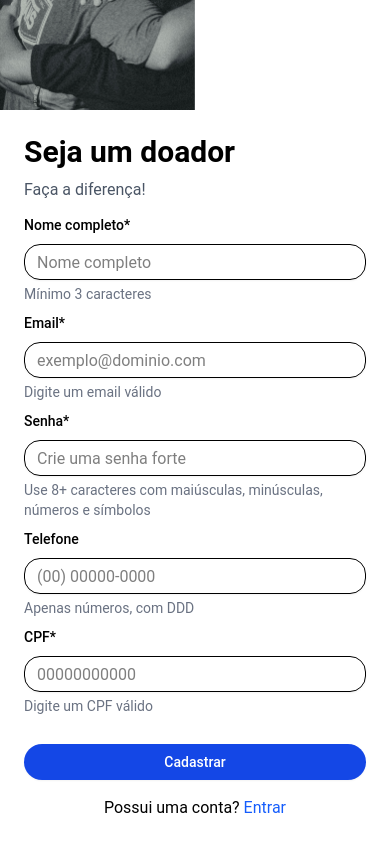
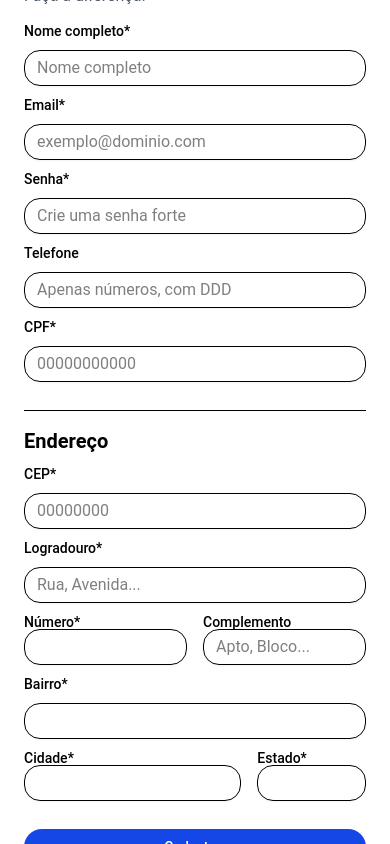
Before and after one commit to cfmiila/apoia, a Next.js app in the folder frontend/apoia-app/: page /cadastro-doador in a window 390 px wide. Built offline with nearby package versions, Linux system fonts and the light colour scheme.

Commit message:
Alterações em cadastro-doador

```diff
--- a/frontend/apoia-app/src/app/cadastro-doador/page.jsx
+++ b/frontend/apoia-app/src/app/cadastro-doador/page.jsx
@@ -18,36 +18,103 @@ const validarCPF = (cpf) => {
 };
 
 export default function CadastroDoador() {
+  // --- MUDANÇA: Adicionando o objeto aninhado 'endereco' ---
   const [formData, setFormData] = useState({
     nome: "",
     email: "",
     senha: "",
     telefone: "",
     cpf: "",
+    endereco: {
+      cep: "",
+      logradouro: "",
+      numero: "",
+      complemento: "",
+      bairro: "",
+      cidade: "",
+      estado: "",
+    },
   });
 
     const [mensagem, setMensagem] = useState({ text: "", type: "" });
     const [isLoading, setIsLoading] = useState(false);
 
+    const [isLoadingCep, setIsLoadingCep] = useState(false);
+
     const handleChange = (e) => {
       const { name, value } = e.target;
+      const isEnderecoField = name.startsWith("endereco.");
 
-    if (name === "cpf" || name === "telefone") {
-      const onlyNums = value.replace(/\D/g, "").slice(0, 11);
-      setFormData((prev) => ({ ...prev, [name]: onlyNums }));
+
+    if (name === "cpf" || name === "telefone" || name === "endereco.cep") {
+        const onlyNums = value.replace(/\D/g, "");
+        if (isEnderecoField) {
+            const field = name.split(".")[1];
+            setFormData((prev) => ({
+              ...prev,
+              endereco: { ...prev.endereco, [field]: onlyNums },
+            }));
+        } else {
+            setFormData((prev) => ({ ...prev, [name]: onlyNums.slice(0, 11) }));
+        }
+    } else {
+        if (isEnderecoField) {
+          const field = name.split(".")[1];
+          setFormData((prev) => ({
+            ...prev,
+            endereco: { ...prev.endereco, [field]: value },
+          }));
         } else {
           setFormData((prev) => ({ ...prev, [name]: value }));
         }
+    }
   };
+
+  // Função para buscar CEP na API ViaCEP ---
+  const handleCepBlur = async (e) => {
+    const cep = e.target.value.replace(/\D/g, "");
+
+    if (cep.length !== 8) {
+      return;
+    }
+
+    setIsLoadingCep(true);
+    try {
+      const response = await fetch(`https://viacep.com.br/ws/${cep}/json/`);
+      const data = await response.json();
+
+      if (data.erro) {
+        setMensagem({ text: "CEP não encontrado.", type: "error" });
+        return;
+      }
+
+      setFormData((prev) => ({
+        ...prev,
+        endereco: {
+          ...prev.endereco,
+          logradouro: data.logradouro,
+          bairro: data.bairro,
+          cidade: data.localidade,
+          estado: data.uf,
+        },
+      }));
+      setMensagem({ text: "", type: "" });
+    } catch (error) {
+      setMensagem({ text: "Erro ao buscar CEP.", type: "error" });
+    } finally {
+      setIsLoadingCep(false);
+    }
+  };
+
 
   const handleSubmit = async (e) => {
     e.preventDefault();
 
+    // Validações básicas
     if (!formData.nome || formData.nome.length < 3) {
       setMensagem({ text: "Nome deve ter pelo menos 3 caracteres", type: "error" });
       return;
     }
-
     if (!validarSenhaForte(formData.senha)) {
       setMensagem({
         text: "Senha deve ter 8+ caracteres com maiúsculas, minúsculas, números e símbolos",
@@ -55,13 +122,19 @@ export default function CadastroDoador() {
       });
       return;
     }
-
     if (!validarCPF(formData.cpf)) {
       setMensagem({ text: "CPF inválido", type: "error" });
       return;
     }
+    // --- NOVO: Validação de endereço ---
+    if (!formData.endereco.cep || !formData.endereco.numero) {
+      setMensagem({ text: "CEP e Número são obrigatórios.", type: "error" });
+      return;
+    }
+
 
     setIsLoading(true);
+    setMensagem({ text: "", type: "" });
 
     try {
       const response = await fetch("http://localhost:3100/usuario/create", {
@@ -70,7 +143,7 @@ export default function CadastroDoador() {
           "Content-Type": "application/json",
           Accept: "application/json",
         },
-        body: JSON.stringify({ ...formData }),
+        body: JSON.stringify(formData),
       });
 
       const data = await response.json();
@@ -80,7 +153,12 @@ export default function CadastroDoador() {
       }
 
       setMensagem({ text: "Doador cadastrado com sucesso!", type: "success" });
-      setFormData({ nome: "", email: "", senha: "", telefone: "", cpf: "" });
+
+      setFormData({
+        nome: "", email: "", senha: "", telefone: "", cpf: "",
+        endereco: { cep: "", logradouro: "", numero: "", complemento: "", bairro: "", cidade: "", estado: "" }
+      });
+
     } catch (error) {
       setMensagem({
         text: error.message.includes("Failed to fetch")
@@ -95,8 +173,7 @@ export default function CadastroDoador() {
 
   return (
     <div className="flex flex-col md:flex-row h-screen">
-      {/* Lado da Imagem */}
-      <div className="w-1/2 h-screen bg-gray-200 relative">
+      <div className="hidden md:block w-1/2 h-screen bg-gray-200 relative">
         <div className="absolute inset-0">
           <Image
             src="/doador-image.png"
@@ -107,8 +184,8 @@ export default function CadastroDoador() {
         </div>
       </div>
 
-      {/* Formulário */}
-      <div className="w-full md:w-1/2 flex flex-col justify-center p-6 md:p-12 bg-white">
+
+      <div className="w-full md:w-1/2 flex flex-col justify-center p-6 md:p-12 bg-white overflow-y-auto">
         <h1 className="text-3xl md:text-4xl font-bold">Seja um doador</h1>
         <p className="mt-2 text-gray-600">Faça a diferença!</p>
 
@@ -117,90 +194,78 @@ export default function CadastroDoador() {
           onSubmit={handleSubmit}
           noValidate
         >
+          {/* Campos de Dados Pessoais */}
           <Label htmlFor="nome">Nome completo*</Label>
+          <Input id="nome" name="nome" type="text" value={formData.nome} onChange={handleChange} placeholder="Nome completo" className="rounded-2xl" required/>
+
+          <Label htmlFor="email">Email*</Label>
+          <Input id="email" name="email" type="email" value={formData.email} onChange={handleChange} placeholder="exemplo@dominio.com" className="rounded-2xl" required/>
+
+          <Label htmlFor="senha">Senha*</Label>
+          <Input id="senha" name="senha" type="password" value={formData.senha} onChange={handleChange} placeholder="Crie uma senha forte" className="rounded-2xl" required/>
+
+          <Label htmlFor="telefone">Telefone</Label>
+          <Input id="telefone" name="telefone" type="tel" value={formData.telefone} onChange={handleChange} placeholder="Apenas números, com DDD" className="rounded-2xl"/>
+
+          <Label htmlFor="cpf">CPF*</Label>
+          <Input id="cpf" name="cpf" type="text" value={formData.cpf} onChange={handleChange} placeholder="00000000000" className="rounded-2xl" required maxLength={11}/>
+
+          {/* --- NOVOS CAMPOS DE ENDEREÇO --- */}
+          <h2 className="text-xl font-semibold pt-4 border-t mt-4">Endereço</h2>
+
+          <Label htmlFor="cep">CEP*</Label>
           <Input
-            id="nome"
-            name="nome"
+            id="cep"
+            name="endereco.cep"
             type="text"
-            value={formData.nome}
+            value={formData.endereco.cep}
             onChange={handleChange}
-            placeholder="Nome completo"
+            onBlur={handleCepBlur} // Aciona a busca ao sair do campo
+            placeholder="00000000"
             className="rounded-2xl"
             required
-            minLength={3}
+            maxLength={8}
           />
-          <p className="text-sm text-gray-500 -mt-2">Mínimo 3 caracteres</p>
+          {isLoadingCep && <p className="text-sm text-blue-500">Buscando CEP...</p>}
 
-          <Label htmlFor="email">Email*</Label>
-          <Input
-            id="email"
-            name="email"
-            type="email"
-            value={formData.email}
-            onChange={handleChange}
-            placeholder="exemplo@dominio.com"
-            className="rounded-2xl"
-            required
-          />
-          <p className="text-sm text-gray-500 -mt-2">Digite um email válido</p>
+          <Label htmlFor="logradouro">Logradouro*</Label>
+          <Input id="logradouro" name="endereco.logradouro" type="text" value={formData.endereco.logradouro} onChange={handleChange} placeholder="Rua, Avenida..." className="rounded-2xl" required readOnly={isLoadingCep} />
 
-          <Label htmlFor="senha">Senha*</Label>
-          <Input
-            id="senha"
-            name="senha"
-            type="password"
-            value={formData.senha}
-            onChange={handleChange}
-            placeholder="Crie uma senha forte"
-            className="rounded-2xl"
-            required
-            minLength={8}
-          />
-          <p className="text-sm text-gray-500 -mt-2">
-            Use 8+ caracteres com maiúsculas, minúsculas, números e símbolos
-          </p>
+          <div className="flex space-x-4">
+            <div className="w-1/2">
+              <Label htmlFor="numero">Número*</Label>
+              <Input id="numero" name="endereco.numero" type="text" value={formData.endereco.numero} onChange={handleChange} className="rounded-2xl" required />
+            </div>
+            <div className="w-1/2">
+              <Label htmlFor="complemento">Complemento</Label>
+              <Input id="complemento" name="endereco.complemento" type="text" value={formData.endereco.complemento} onChange={handleChange} placeholder="Apto, Bloco..." className="rounded-2xl" />
+            </div>
+          </div>
 
-          <Label htmlFor="telefone">Telefone</Label>
-          <Input
-            id="telefone"
-            name="telefone"
-            type="tel"
-            value={formData.telefone}
-            onChange={handleChange}
-            placeholder="(00) 00000-0000"
-            className="rounded-2xl"
-            pattern="[0-9]{10,11}"
-          />
-          <p className="text-sm text-gray-500 -mt-2">Apenas números, com DDD</p>
+          <Label htmlFor="bairro">Bairro*</Label>
+          <Input id="bairro" name="endereco.bairro" type="text" value={formData.endereco.bairro} onChange={handleChange} className="rounded-2xl" required readOnly={isLoadingCep} />
 
-          <Label htmlFor="cpf">CPF*</Label>
-          <Input
-            id="cpf"
-            name="cpf"
-            type="text"
-            value={formData.cpf}
-            onChange={handleChange}
-            placeholder="00000000000"
-            className="rounded-2xl"
-            required
-            maxLength={11}
-          />
-          <p className="text-sm text-gray-500 -mt-2">Digite um CPF válido</p>
+          <div className="flex space-x-4">
+            <div className="w-2/3">
+              <Label htmlFor="cidade">Cidade*</Label>
+              <Input id="cidade" name="endereco.cidade" type="text" value={formData.endereco.cidade} onChange={handleChange} className="rounded-2xl" required readOnly={isLoadingCep} />
+            </div>
+            <div className="w-1/3">
+              <Label htmlFor="estado">Estado*</Label>
+              <Input id="estado" name="endereco.estado" type="text" value={formData.endereco.estado} onChange={handleChange} className="rounded-2xl" required readOnly={isLoadingCep} />
+            </div>
+          </div>
 
           <Button
             type="submit"
             className="mt-4 bg-blue-700 rounded-3xl text-white hover:bg-blue-400 cursor-pointer delay-100"
-            disabled={isLoading}
+            disabled={isLoading || isLoadingCep}
           >
-            {isLoading ? "Carregando..." : "Cadastrar"}
+            {isLoading ? "Cadastrando..." : "Cadastrar"}
           </Button>
 
           {mensagem.text && (
-            <p
-              className={`mt-4 text-sm ${
-                mensagem.type === "success" ? "text-green-500" : "text-red-500"
-              }`}
-            >
+            <p className={`mt-4 text-sm text-center ${mensagem.type === "success" ? "text-green-500" : "text-red-500"}`}>
               {mensagem.text}
             </p>
           )}
```
Lines whose indentation alone changed are shown as unchanged.
